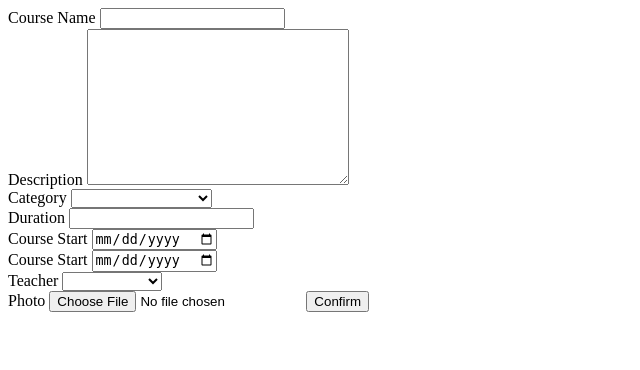
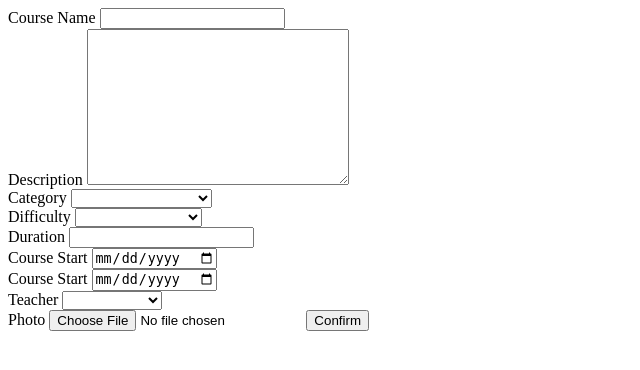
Before and after one commit to MarinaLl/codingAcademy, a PHP site: page /createCourse.php in a window 1280 px wide. Shown: the top 370 px of the page, without its empty margins (0-640 px from the left). Run offline with PHP 8.4, Linux system fonts and the light colour scheme; tables that the repository leaves empty or names only in its code hold one stand-in row (values such as "Sample post"); data that the repository does not hold is empty.

Commit message:
campo dificultad añadida a cursos

```diff
--- a/admin/createCourse.php
+++ b/admin/createCourse.php
@@ -12,6 +12,7 @@
             $courseDescription = $_POST['courseDescription'];
             $category = $_POST['courseCategory'];
             $courseDuration = $_POST['courseDuration'];
+            $courseDifficulty = $_POST['difficulty'];
             $courseStart = $_POST['courseStart'];
             $courseEnd = $_POST['courseEnd'];
             $courseTeacher = $_POST['courseTeacher'];
@@ -19,7 +20,7 @@
 
             $image = uploadPhoto($courseImage, $_FILES['coursePhoto']['name']);
 
-            createNewCourse($courseName, $courseDescription, $category, $courseDuration, $courseStart, $courseEnd, $courseTeacher, $image);
+            createNewCourse($courseName, $courseDescription, $category, $courseDuration, $courseStart, $courseEnd, $courseTeacher, $image, $courseDifficulty);
 
         } else {
     ?>
@@ -35,6 +36,14 @@
             <option value="web-development">Web Development</option>
             <option value="game-developmen">Game Development</option>
             <option value="computer-science">Computer Science</option>
+        </select><br>
+        <label for="difficulty">Difficulty</label>
+        <select name="difficulty" id="difficulty">
+            <option value="" default></option>
+            <option value="beginner-friendly">Beginner Friendly</option>
+            <option value="intermediate">Intermediate</option>
+            <option value="advanced">Advanced</option>
+            <option value="expert">Expert</option>
         </select><br>
         <label for="courseDuration">Duration</label>
         <input type="number" name="courseDuration" id="courseDuration"><br>
--- a/admin/funciones.php
+++ b/admin/funciones.php
@@ -184,8 +184,8 @@ function listTeacherNames(){
     }
 }
 
-function createNewCourse($name,$description, $category, $duration, $startDate, $endDate, $teacher, $photo){
-    $sql = "INSERT INTO course (name, description, category, duration, start, end, teacher_email, photo) VALUES ('$name', '$description', '$category', '$duration', '$startDate', '$endDate', '$teacher', '$photo')";
+function createNewCourse($name,$description, $category, $duration, $startDate, $endDate, $teacher, $photo, $difficulty){
+    $sql = "INSERT INTO course (name, description, category, duration, difficulty, start, end, teacher_email, photo) VALUES ('$name', '$description', '$category', '$duration', '$difficulty', '$startDate', '$endDate', '$teacher', '$photo')";
 
     $connect = connectDataBase();
 
```
